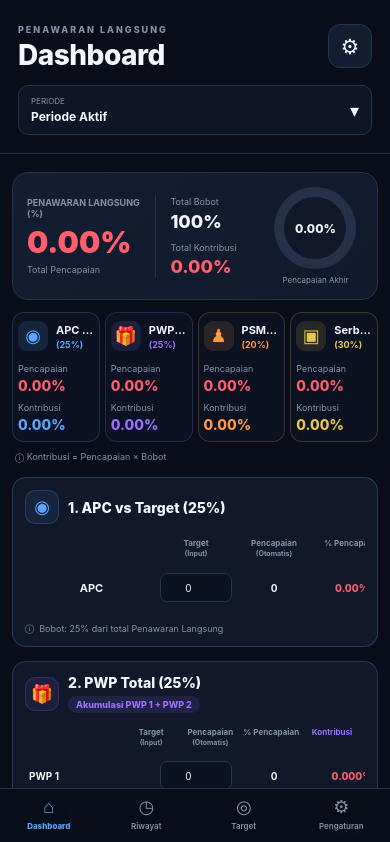
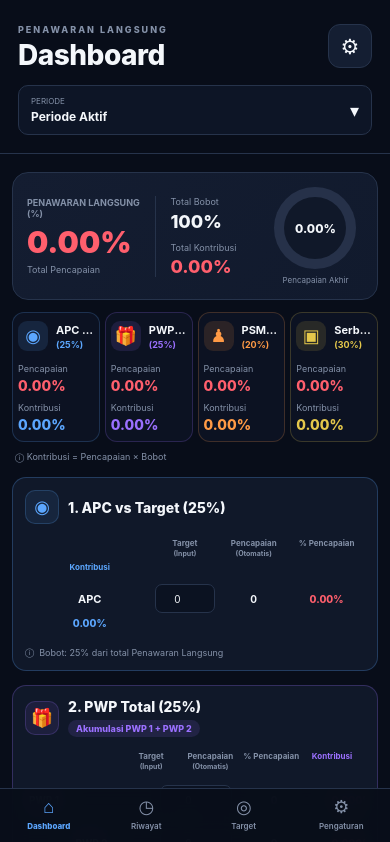
Before and after one commit to fajriainulyaqin-dev/sales-tracker, a React (Vite) app: page / in a window 390 px wide. Shown: the top 842 px of the page. Built offline with nearby package versions, Linux system fonts and the light colour scheme.

Commit message:
Update index.css

```diff
--- a/src/index.css
+++ b/src/index.css
@@ -504,3 +504,63 @@ nav {
     max-width: 100% !important;
   }
 }
+/* =========================================================
+   FINAL FIX — APC DETAIL MOBILE
+   KPI ATAS BOLEH ELLIPSIS, DETAIL HARUS UTUH
+========================================================= */
+
+@media (max-width: 600px) {
+
+  /* APC detail card */
+  main section:first-of-type
+    [style*="grid-template-columns"] {
+
+    width: 100% !important;
+    max-width: 100% !important;
+    min-width: 0 !important;
+
+    grid-template-columns:
+      minmax(70px, 1.5fr)
+      minmax(58px, 0.75fr)
+      minmax(68px, 0.85fr)
+      minmax(68px, 0.85fr) !important;
+
+    gap: 4px !important;
+  }
+
+  /* Semua kolom APC */
+  main section:first-of-type
+    [style*="grid-template-columns"] > div {
+
+    min-width: 0 !important;
+    max-width: 100% !important;
+    overflow: hidden !important;
+  }
+
+  /* Label APC */
+  main section:first-of-type
+    [style*="grid-template-columns"]
+    > div:first-child {
+
+    white-space: nowrap !important;
+    overflow: hidden !important;
+    text-overflow: ellipsis !important;
+  }
+
+  /* Angka APC */
+  main section:first-of-type
+    [style*="grid-template-columns"]
+    > div:not(:first-child) {
+
+    text-align: center !important;
+    white-space: nowrap !important;
+  }
+
+  /* Input target APC */
+  main section:first-of-type input[type="number"] {
+
+    width: 100% !important;
+    max-width: 100% !important;
+    min-width: 0 !important;
+  }
+}
```
